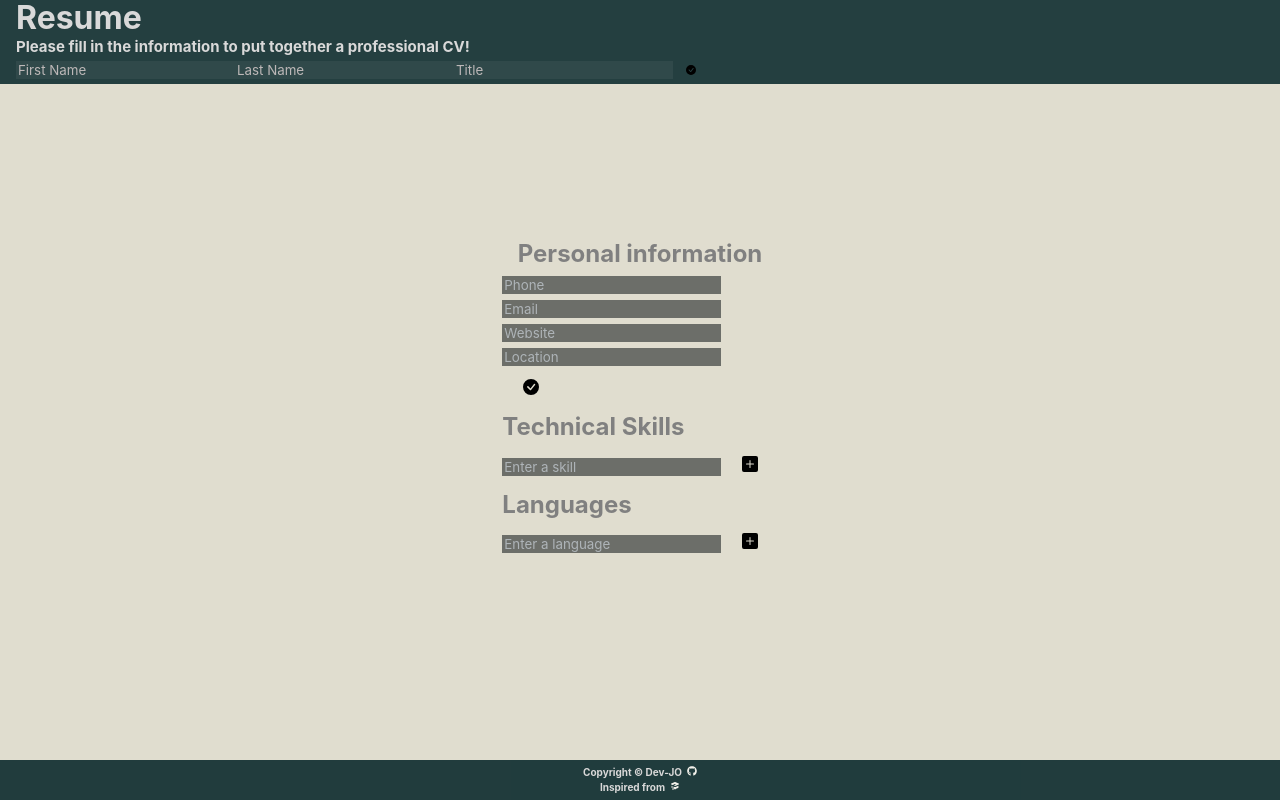
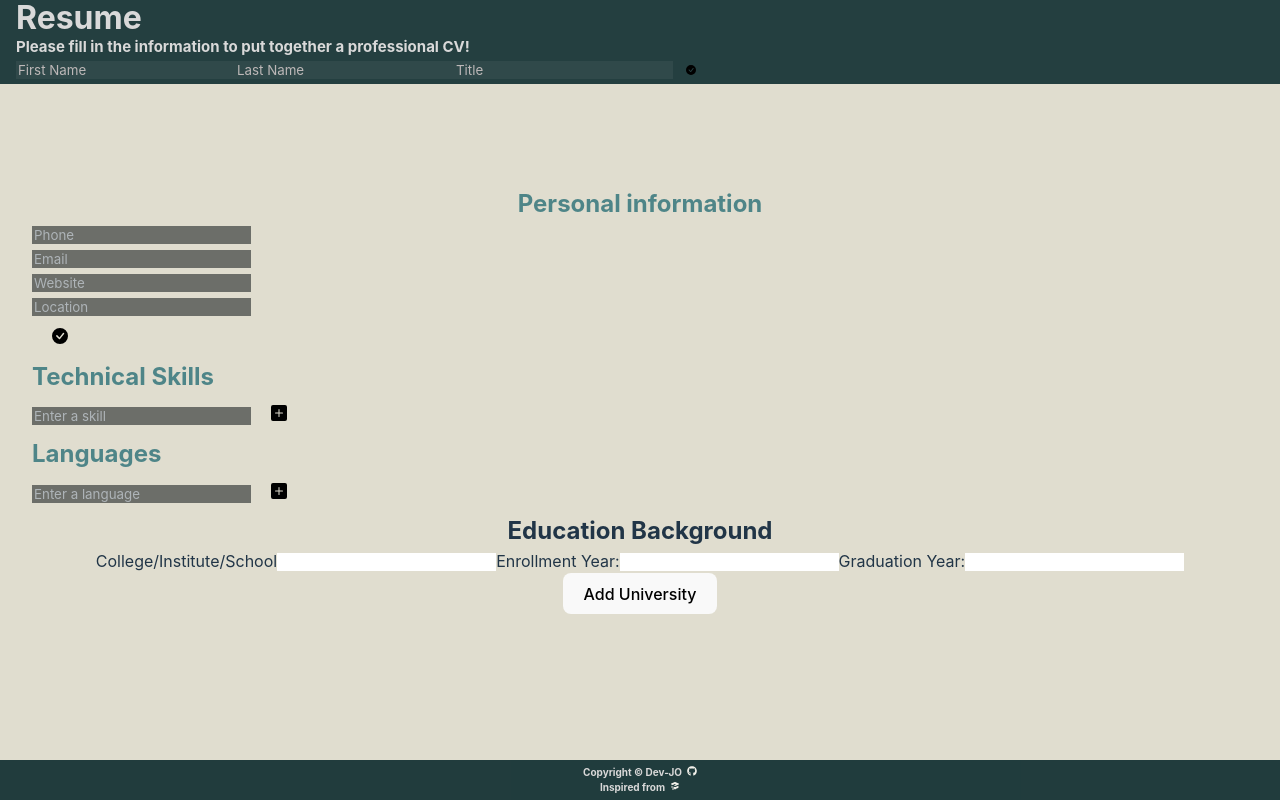
Before and after one commit to Dev-J0/cv-app, a React (Vite) app: page / in a window 1280 px wide. Built offline with nearby package versions, Linux system fonts and the light colour scheme.

Commit message:
added university experience whatever, idk if i should change it or not

```diff
--- a/src/App.jsx
+++ b/src/App.jsx
@@ -5,6 +5,7 @@ import Footer from './components/Footer'
 import BasicInfo from './components/BasicInfo'
 import SkillsInfo from './components/SkillsInfo'
 import Languages from './components/Languages'
+import EducationInfo from './components/EducationInfo'
 
 function App() {
 
@@ -16,7 +17,7 @@ function App() {
       <BasicInfo />
       <SkillsInfo />
       <Languages />
-
+      <EducationInfo />
 
   <div className="footer">
     <Footer />
--- a/src/components/EducationInfo.jsx
+++ b/src/components/EducationInfo.jsx
@@ -8,10 +8,83 @@ import { useState } from "react"
 //additional educational info
 
 function EducationInfo() {
+    const [university, setUniversity] = useState("");
+    const [enrollmentYear, setEnrollmentYear] = useState("");
+    const [graduationYear, setGraduationYear] = useState("");
+    const [universities, setUniversities] = useState([]);
+
+
+    const handleUniversityChange = (e) => {
+        setUniversity(e.target.value);
+      };
+
+    const handleEnrollmentYearChange = (e) => {
+        setEnrollmentYear(e.target.value);
+      };
+
+      const handleGraduationYearChange = (e) => {
+        setGraduationYear(e.target.value);
+      };
+
+      const addUniversity = () => {
+        if (university.trim() === "" || enrollmentYear === "" || graduationYear === "") {
+          // Handle validation or display an error message
+          return;
+        }
+
+        setUniversities([
+          ...universities,
+          {
+            university,
+            enrollmentYear,
+            graduationYear,
+          },
+        ]);
+        setUniversity("");
+        setEnrollmentYear("");
+        setGraduationYear("");
+      };
+
+      return (
+        <div>
+          <h2>Education Background</h2>
+          <label>
+          College/Institute/School
+            <input
+              type="text"
+              value={university}
+              onChange={handleUniversityChange}
+            />
+          </label>
+          <label>
+            Enrollment Year:
+            <input
+              type="text"
+              value={enrollmentYear}
+              onChange={handleEnrollmentYearChange}
+            />
+          </label>
+          <label>
+            Graduation Year:
+            <input
+              type="text"
+              value={graduationYear}
+              onChange={handleGraduationYearChange}
+            />
+          </label>
+          <button onClick={addUniversity}>Add University</button>
 
 
 
-
+          <ul>
+            {universities.map((item, index) => (
+              <li key={index}>
+                {item.university} - {item.enrollmentYear} to {item.graduationYear}
+              </li>
+            ))}
+          </ul>
+        </div>
+      );
 }
 
-export default EducationInfo
+export default EducationInfo;
--- a/src/styles/style.css
+++ b/src/styles/style.css
@@ -198,7 +198,7 @@ ul {
 .container-information h2,
  .skills-container h2,
  .language-container h2{
-  color: grey;
+  color: rgba(14, 94, 104, 0.699);
 }
 
 .container-information ::placeholder,
```
